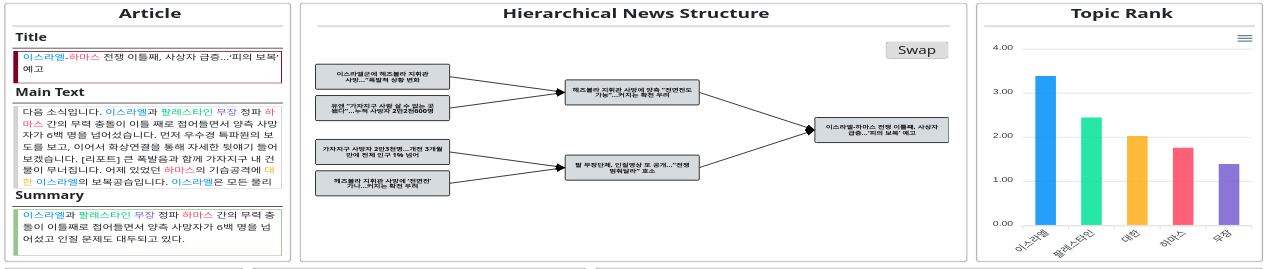
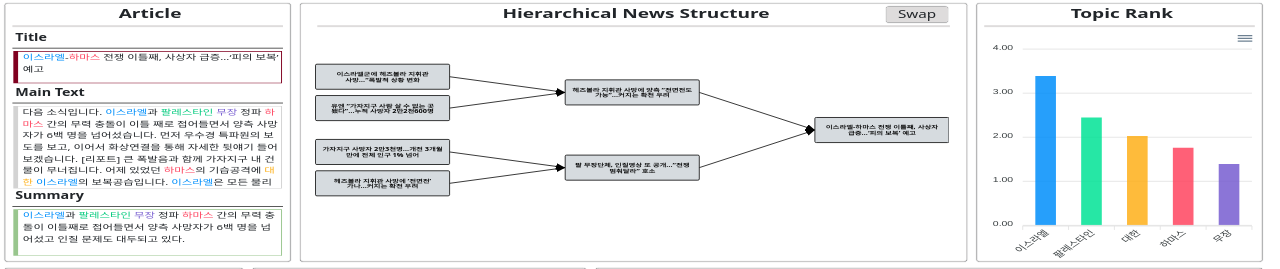
Before and after one commit to DVL-Sejong/heterogeneous-clickbait, a Python web app: template flask/templates/index.html in a window 1280 px wide. Shown: the part 56-325 px from the top of the page. Run offline with Jinja, Linux system fonts and the light colour scheme; the template is opened without the code that fills it, so the values that code supplies are empty; some libraries are stand-ins or nearby versions.

Commit message:
Update style.css

```diff
--- a/static/css/style.css
+++ b/static/css/style.css
@@ -33,7 +33,7 @@ html, body {
 .dashboard #swap_data {
     position: absolute;
     z-index: 3;
-    top: 65px;
+    top: 10px;
     left: 930px;
     width: 65px;
     height: 25px;
```
